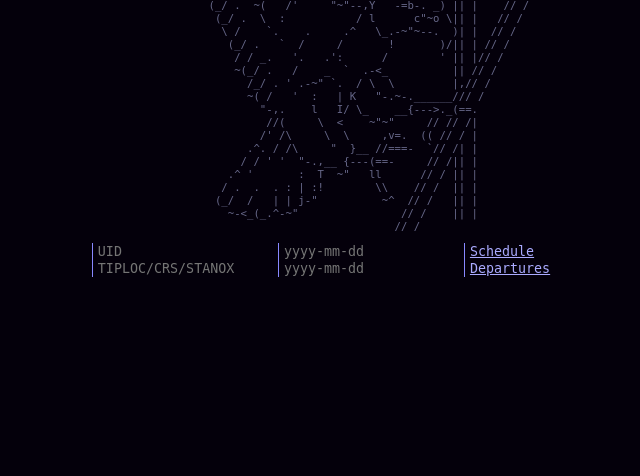
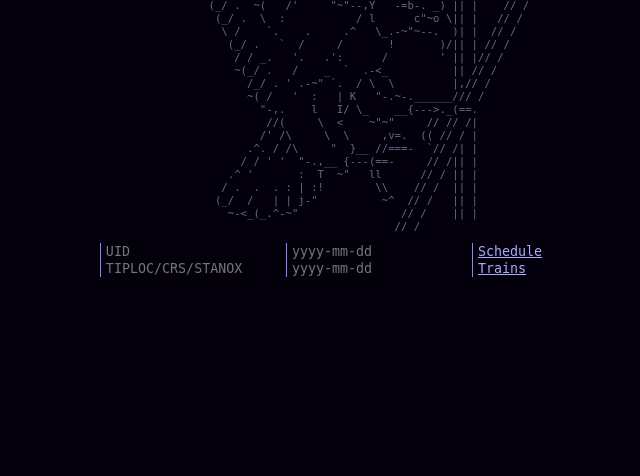
Before and after one commit to EvelynSubarrow/Eagle, a Flask app: page / in a window 1280 px wide. Shown: the part 207-683 px from the top of the page, without its empty margins (316-956 px from the left). Run offline with Flask 2, Linux system fonts and the light colour scheme; parts of the project's set-up code (start-up, migrations or seed data) failed here and were passed over.

Commit message:
Change 'departures' to 'trains'

```diff
--- a/templates/index.html
+++ b/templates/index.html
@@ -47,7 +47,7 @@
                 <form action="/redirect/location" method="get">
                     <input type="text" name="code" placeholder="TIPLOC/CRS/STANOX" minlength="2" maxlength="7" pattern="[A-Z]{3}|\w{4-7}|\d{5}" required />
                     <input type="text" name="date" placeholder="yyyy-mm-dd" minlength="10" pattern="2\d{3}-(0\d|1[012])-([012]\d|3[01])" required />
-                    <input type="submit" value="Departures" />
+                    <input type="submit" value="Trains" />
                 </form>
                 </section>
 {% endblock %}
```
